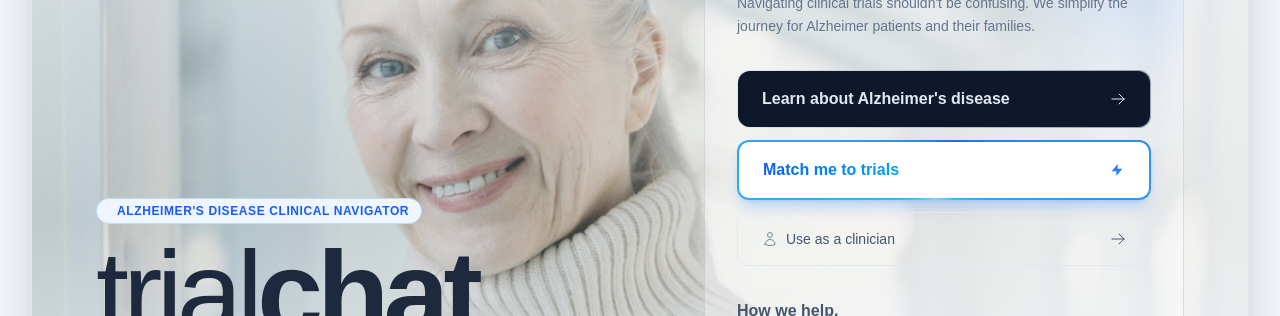
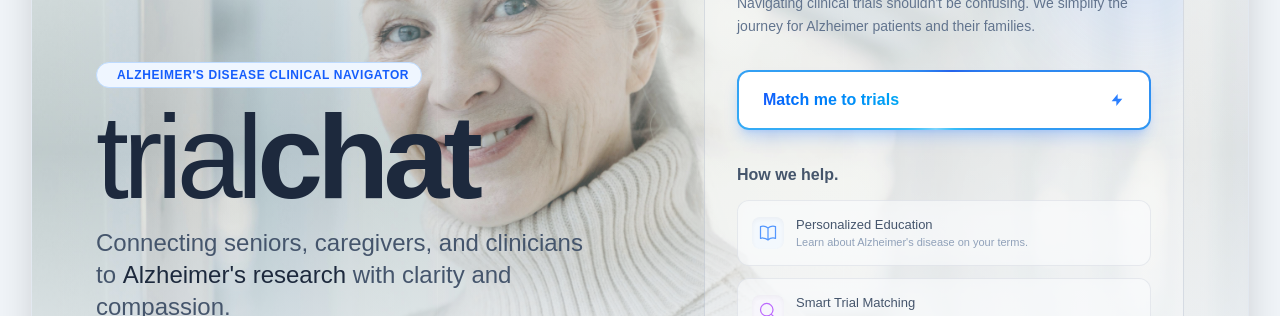
Before and after one commit to S-3-Research/igc-trialchat, a Next.js app: page /trial-chat in a window 1280 px wide. Shown: the part 249-565 px from the top of the page. Built offline with nearby package versions, Linux system fonts and the light colour scheme; no server answers; some icons are missing.

Commit message:
feat: hide 'Learn about Alzheimer's disease' and 'Use as a clinician' CTAs on landing page
Wrap both buttons in a {false && (...)} guard instead of deleting them,
so they can be quickly re-enabled later. Only 'Match me to trials'
remains visible in the CTA button area.

```diff
--- a/app/trial-chat/page.tsx
+++ b/app/trial-chat/page.tsx
@@ -342,7 +342,8 @@
 
                         {/* CTA Button Area */}
                         <div className="relative z-10 flex flex-col gap-3">
-                            {/* Button 1: Learn about Alzheimer’s disease */}
+                            {/* Button 1: Learn about Alzheimer's disease — hidden, kept for future re-enable */}
+                            {false && (
                             <Link href={chatHref} className="w-full block group/btn relative overflow-hidden rounded-xl bg-gradient-to-r from-slate-200 to-slate-400 p-[1px] focus:outline-none focus:ring-2 focus:ring-slate-400 focus:ring-offset-2 focus:ring-offset-slate-900">
                                 <div className="relative h-full w-full rounded-xl bg-slate-900 px-6 py-4 transition-all group-hover/btn:bg-slate-800">
                                     <div className="flex items-center justify-between">
@@ -353,6 +354,7 @@
                                     </div>
                                 </div>
                             </Link>
+                            )}
 
                             {/* Button 2: Match me to Trials — blue shimmer */}
                             <div className="shimmer-border-btn transition-transform hover:scale-[1.02] active:scale-[0.98] shadow-lg shadow-blue-500/25">
@@ -371,7 +373,8 @@
                                 </Link>
                             </div>
 
-                            {/* Button 3: Use as a clinician — tertiary */}
+                            {/* Button 3: Use as a clinician — hidden, kept for future re-enable */}
+                            {false && (
                             <button
                                 onClick={() => setShowClinicianModal(true)}
                                 className={`flex items-center justify-between w-full py-4 px-6 rounded-[10px] border transition-all focus:outline-none group/clinician ${
@@ -390,6 +393,7 @@
                                     <path strokeLinecap="round" strokeLinejoin="round" d="M13.5 4.5L21 12m0 0l-7.5 7.5M21 12H3" />
                                 </svg>
                             </button>
+                            )}
                         </div>
 
                         {/* Space between CTA and Feature Stack */}
```
